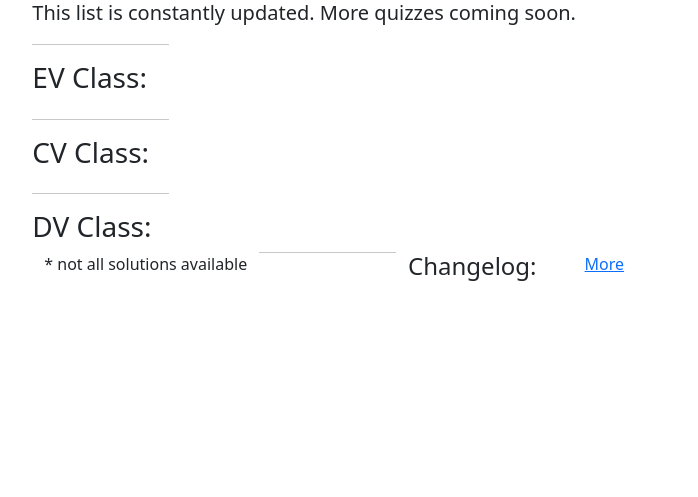
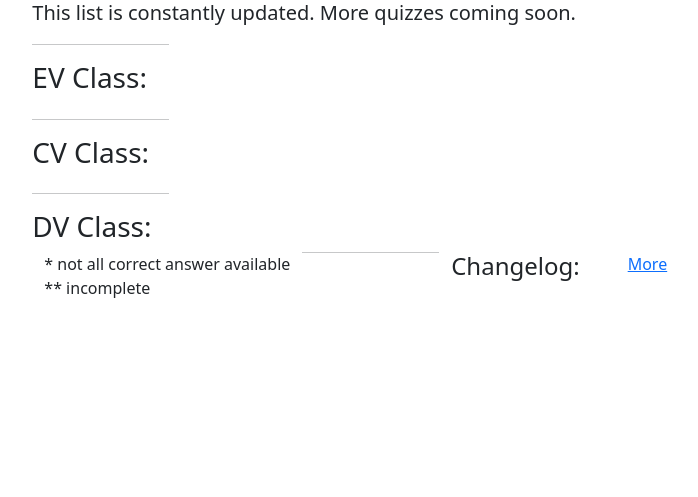
Before and after one commit to otti-ai/fs-quiz.eu, a PHP site: page /quizzes in a window 1280 px wide. Shown: the part 194-691 px from the top of the page, without its empty margins (197-895 px from the left). Run offline with PHP 8.4, Linux system fonts and the light colour scheme; data that the repository does not hold is empty.

Commit message:
add incomplete as status type and show status on quizinfo

```diff
--- a/api/1/class/quiz.php
+++ b/api/1/class/quiz.php
@@ -16,7 +16,7 @@ class QuizModel {
         array_push($param, new TableItem('year', 'integer', '', $required, $tabel,false, false, $id));
         array_push($param, new TableItem('class', 'string', 'Allowed Values: ev, cv, dv', $required, $tabel,false, false, $id));
         array_push($param, new TableItem('information', 'string', '', $required, $tabel,false, false, $id));
-        array_push($param, new TableItem('status', 'string', 'Allowed Values: complete, missing_questions, missing_solution, planned, unpublished', $required, $tabel, false,false, $id));
+        array_push($param, new TableItem('status', 'string', 'Allowed Values: complete, missing_questions, missing_correct_answer, incomplete, unpublished', $required, $tabel, false,false, $id));
         return $param;
     }
     public static function getItemTableSingle($required, $id, $tabel){
@@ -27,7 +27,7 @@ class QuizModel {
         array_push($param, new TableItem('year', 'integer', '', $required, $tabel,false, false, $id));
         array_push($param, new TableItem('class', 'string', 'Allowed Values: ev, cv, dv', $required, $tabel,false, false, $id));
         array_push($param, new TableItem('information', 'string', '', $required, $tabel,false, false, $id));
-        array_push($param, new TableItem('status', 'string', 'Allowed Values: complete, missing_questions, missing_solution, planned, unpublished', $required, $tabel, false,false, $id));
+        array_push($param, new TableItem('status', 'string', 'Allowed Values: complete, missing_questions, missing_correct_answer, incomplete, unpublished', $required, $tabel, false,false, $id));
         array_push($param, new TableItem('questions', 'array(object)', '', $required, true, false, true, $id));
         $param = array_merge($param, QuestionModel::getItemTableArray($required, $id, true));
         return $param;
@@ -37,7 +37,7 @@ class QuizModel {
 
 class QuizHandle {
     private $pdo;
-    private $status = array('','complete', 'missing_questions', 'missing_solution', 'planned', 'unpublished');
+    private $status = array('','complete', 'missing_questions', 'missing_correct_answer', 'incomplete', 'unpublished');
 
     public function __construct($pdo){
         $this->pdo = $pdo;
--- a/api/1/info.php
+++ b/api/1/info.php
@@ -47,8 +47,8 @@
       <div class="d-md-flex collapse" id="navbarToggleExternalContent" style="flex: 0 0 auto;">
       <div class="p-3 bg-white" style="min-width: 15vw;">
         <div class="align-items-center mb-3 text-dark text-decoration-none border-bottom">
-          <p >Version: <br><small class="text-muted">1.0.1</small>
-          <br>Last Update: <br><small class="text-muted">7th Jan, 2023</small></p>
+          <p >Version: <br><small class="text-muted">1.0.2</small>
+          <br>Last Update: <br><small class="text-muted">17th Jan, 2023</small></p>
         </div>
         <ul class="list-unstyled ps-0">
           <li class="mb-1">
--- a/content/quiz.php
+++ b/content/quiz.php
@@ -43,7 +43,8 @@ $eventName = str_replace('Formula Student', 'FS', $data->event->event_name);
 			<p id="maxInfo" style="margin-bottom: 0;">Questions: <?php echo count($data->questions); ?></p>
 			<p id="timeInfo" style="margin-bottom: 0;">Time: x</p>
 			<p id="classInfo" style="margin-bottom: 0;">Class: <?php echo $data->class; ?></p>
-			<p id="Infoinfo" style="margin-bottom: 0;">Infomation: <?php echo $data->information; ?></p>
+			<p id="statusInfo" style="margin-bottom: 0;">Status: <?php echo $data->status; ?></p>
+			<p id="Infoinfo" style="margin-bottom: 0;">Infomation: <?php echo nl2br(stripslashes($data->information)); ?></p>
 		</div>
 		<div class="col-md-6">
 			<h3>Settings</h3>
--- a/content/quizzes.php
+++ b/content/quizzes.php
@@ -42,7 +42,8 @@
 				if(str_contains($quiz->information,'Retake')){$htmlText .= ' V2';}
 				if(str_contains($quiz->information,'Testquiz')){$htmlText .= ' Test';}
 				$htmlText .= "</a>";
-				if($quiz->status == "missing_solution"){$htmlText .= "*";}
+				if($quiz->status == "missing_correct_answer"){$htmlText .= "*";}
+				if($quiz->status == "incomplete"){$htmlText .= "**";}
 				$htmlText .= '</li>';
 			}
 			$htmlText .= '</ul>';
@@ -57,7 +58,8 @@
 			$htmlText .= '<ul class="icon-list">';
 			foreach($quizzesCV as $quiz){
 				$htmlText .= '<li><a href="/quiz/'.$quiz->quiz_id.'">'.$quiz->year.'</a>';
-				if($quiz->status == "missing_solution"){$htmlText .= "*";}
+				if($quiz->status == "missing_correct_answer"){$htmlText .= "*";}
+				if($quiz->status == "incomplete"){$htmlText .= "**";}
 				$htmlText .= '</li>';
 			}
 			$htmlText .= '</ul>';
@@ -72,7 +74,8 @@
 			$htmlText .= '<ul class="icon-list">';
 			foreach($quizzesDV as $quiz){
 				$htmlText .= '<li><a href="/quiz/'.$quiz->quiz_id.'">'.$quiz->year.'</a>';
-				if($quiz->status == "missing_solution"){$htmlText .= "*";}
+				if($quiz->status == "missing_correct_answer"){$htmlText .= "*";}
+				if($quiz->status == "incomplete"){$htmlText .= "**";}
 				$htmlText .= '</li>';
 			}
 			$htmlText .= '</ul>';
@@ -99,7 +102,7 @@
 	}
 ?>
 
-	<p>* not all solutions available</p>
+	<p>* not all correct answer available<br>** incomplete</p>
 	<hr class="col-3 col-md-2 mb-5">
 	<h4>Changelog:</h4>
 	<p id="changelog"></p>
--- a/js/quiz.js
+++ b/js/quiz.js
@@ -369,7 +369,11 @@ function getQuiz(){//types anedern; bilder
 			  	break;
 			default:
 				answers = item.answers[0];
-				html += '<input data-answer="'+answers.answer_text+'" type="text" class="form-control" id="numberInput'+i+'" placeholder="Enter answer">';
+				if(answers){
+					html += '<input data-answer="'+answers.answer_text+'" type="text" class="form-control" id="numberInput'+i+'" placeholder="Enter answer">';
+				}else{
+					html += '<input data-answer="" type="text" class="form-control" id="numberInput'+i+'" placeholder="Enter answer">';
+				}
 				break;
 		  }
 		  html += '<hr class="col-3 col-md-2"></div>';
```
